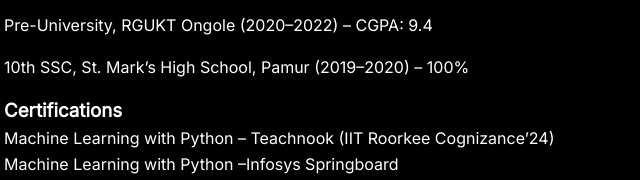
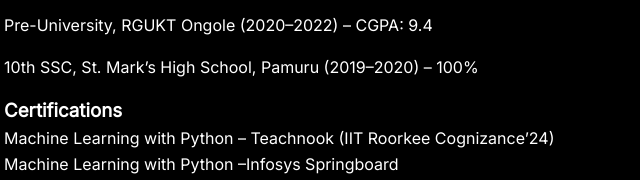
Before and after one commit to thrinaadhvarmagunje/portfolio, a plain HTML site: page index.html in a window 1280 px wide. Shown: the part 1108-1288 px from the top of the page, 168-808 px from the left. Drawn offline with nearby package versions, Linux system fonts and the light colour scheme.

Commit message:
Update index.html

```diff
--- a/index.html
+++ b/index.html
@@ -64,7 +64,7 @@
     <ul class="timeline">
       <li>B.Tech in CSE, RGUKT Ongole (2022–2026) – CGPA: 8.3</li>
       <li>Pre-University, RGUKT Ongole (2020–2022) – CGPA: 9.4</li>
-      <li>10th SSC, St. Mark’s High School, Pamur (2019–2020) – 100%</li>
+      <li>10th SSC, St. Mark’s High School, Pamuru (2019–2020) – 100%</li>
     </ul>
 
     <h3>Certifications</h3>
```
